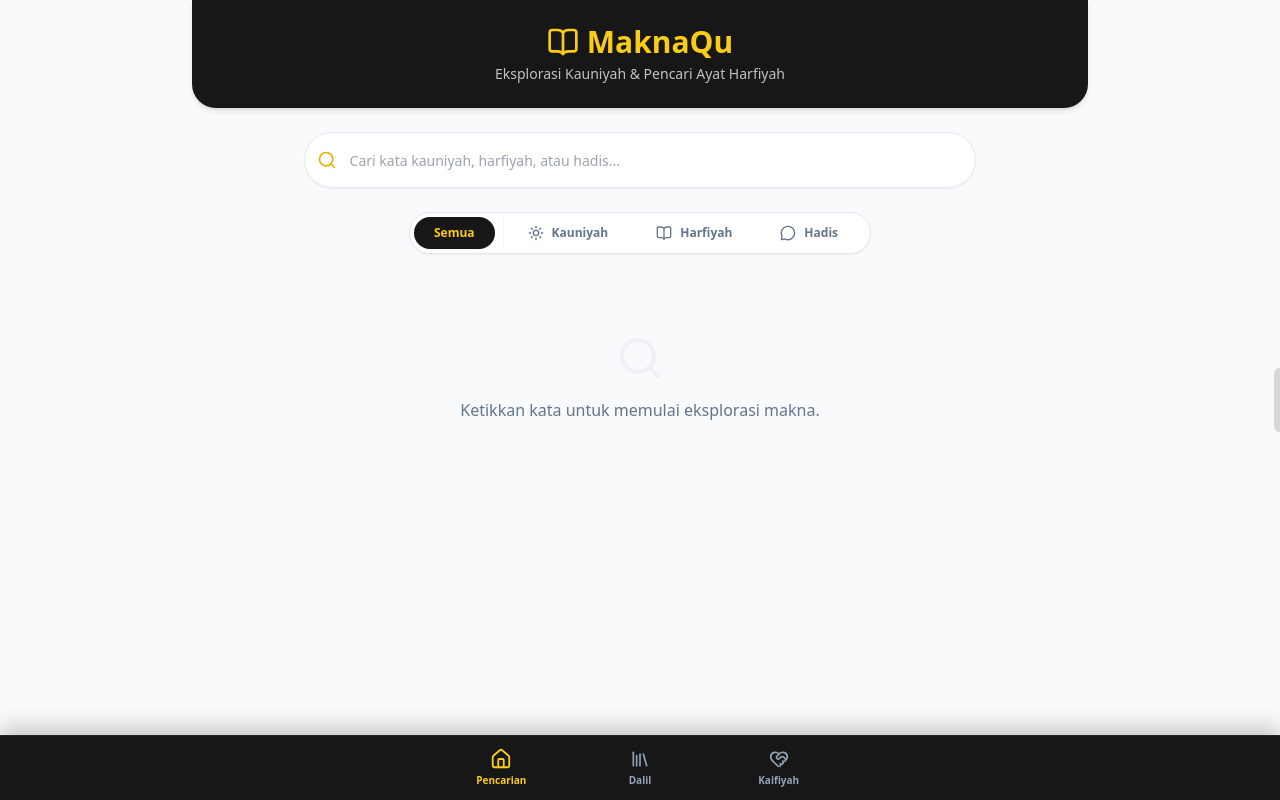
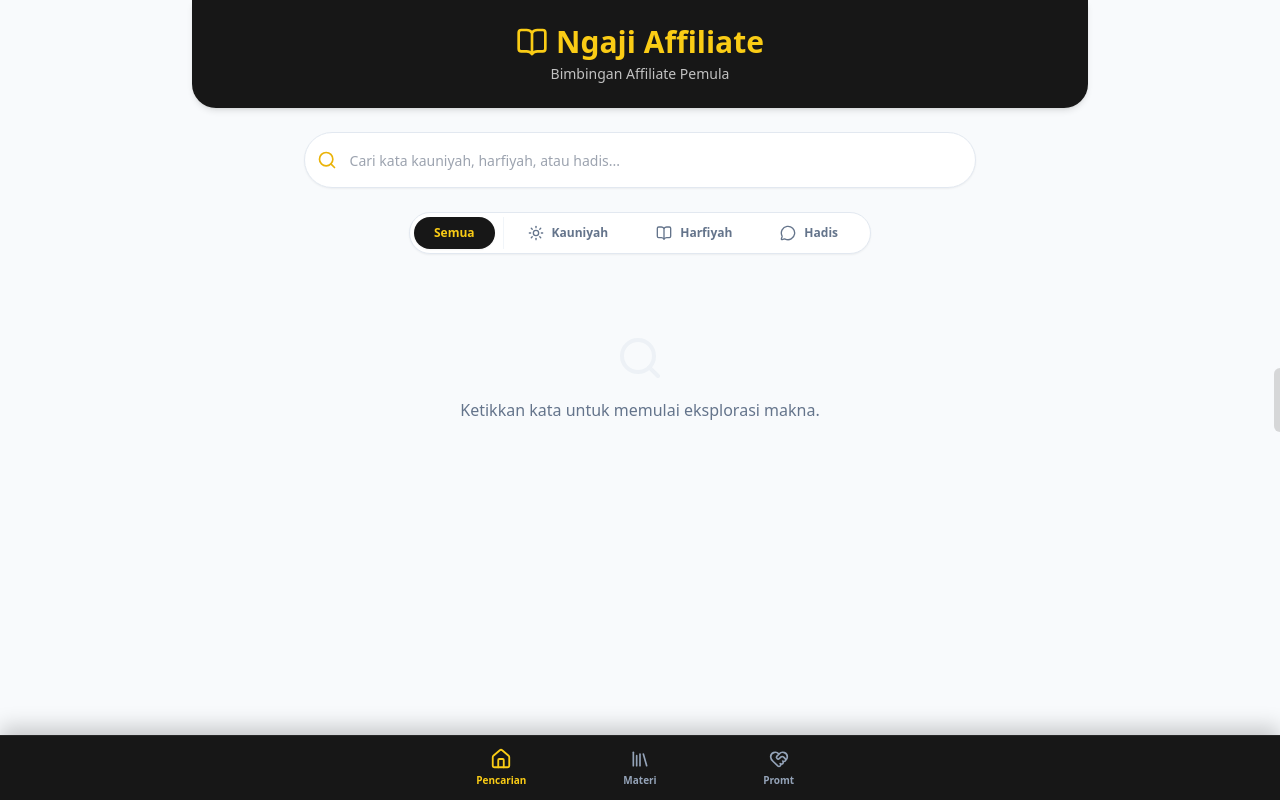
Before and after one commit to akabonanzaofficial-svg/ngaji.affiliate, a plain HTML site: page index.html in a window 1280 px wide. Drawn offline with nearby package versions, Linux system fonts and the light colour scheme.

Commit message:
Update index.html

```diff
--- a/index.html
+++ b/index.html
@@ -100,9 +100,9 @@
             <header class="bg-neutral-900 text-white p-6 shadow-md rounded-b-3xl mb-6 max-w-4xl mx-auto relative sticky top-0 z-30">
                 <div class="max-w-3xl mx-auto text-center">
                     <h1 id="headerTitle" class="text-3xl font-bold mb-1 flex items-center justify-center gap-2 text-yellow-400">
-                        <i data-lucide="book-open" class="w-8 h-8"></i> MaknaQu
+                        <i data-lucide="book-open" class="w-8 h-8"></i> Ngaji Affiliate
                     </h1>
-                    <p id="headerSubtitle" class="text-neutral-300 opacity-90 text-sm">Eksplorasi Kauniyah & Pencari Ayat Harfiyah</p>
+                    <p id="headerSubtitle" class="text-neutral-300 opacity-90 text-sm">Bimbingan Affiliate Pemula</p>
                 </div>
             </header>
 
@@ -174,11 +174,11 @@
             </button>
             <button onclick="switchView('dalil')" id="nav-dalil" class="nav-btn flex flex-col items-center justify-center w-full h-full text-slate-400 hover:text-yellow-400 transition-colors">
                 <i data-lucide="library" class="w-5 h-5 mb-1 transition-transform"></i>
-                <span class="text-[10px] font-bold">Dalil</span>
+                <span class="text-[10px] font-bold">Materi</span>
             </button>
             <button onclick="switchView('kaifiyah')" id="nav-kaifiyah" class="nav-btn flex flex-col items-center justify-center w-full h-full text-slate-400 hover:text-yellow-400 transition-colors">
                 <i data-lucide="heart-handshake" class="w-5 h-5 mb-1 transition-transform"></i>
-                <span class="text-[10px] font-bold">Kaifiyah</span>
+                <span class="text-[10px] font-bold">Promt</span>
             </button>
         </div>
     </nav>
```
